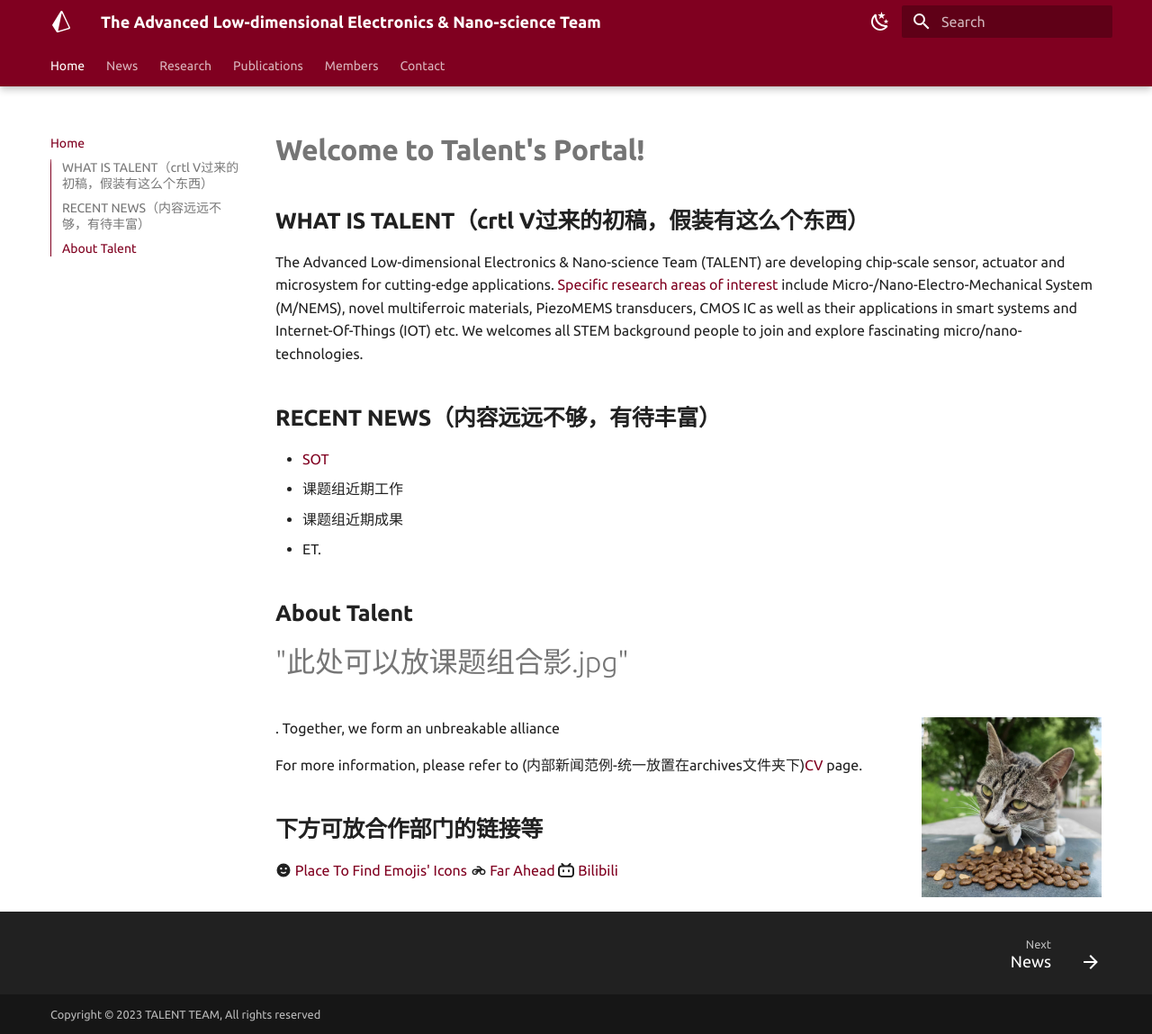
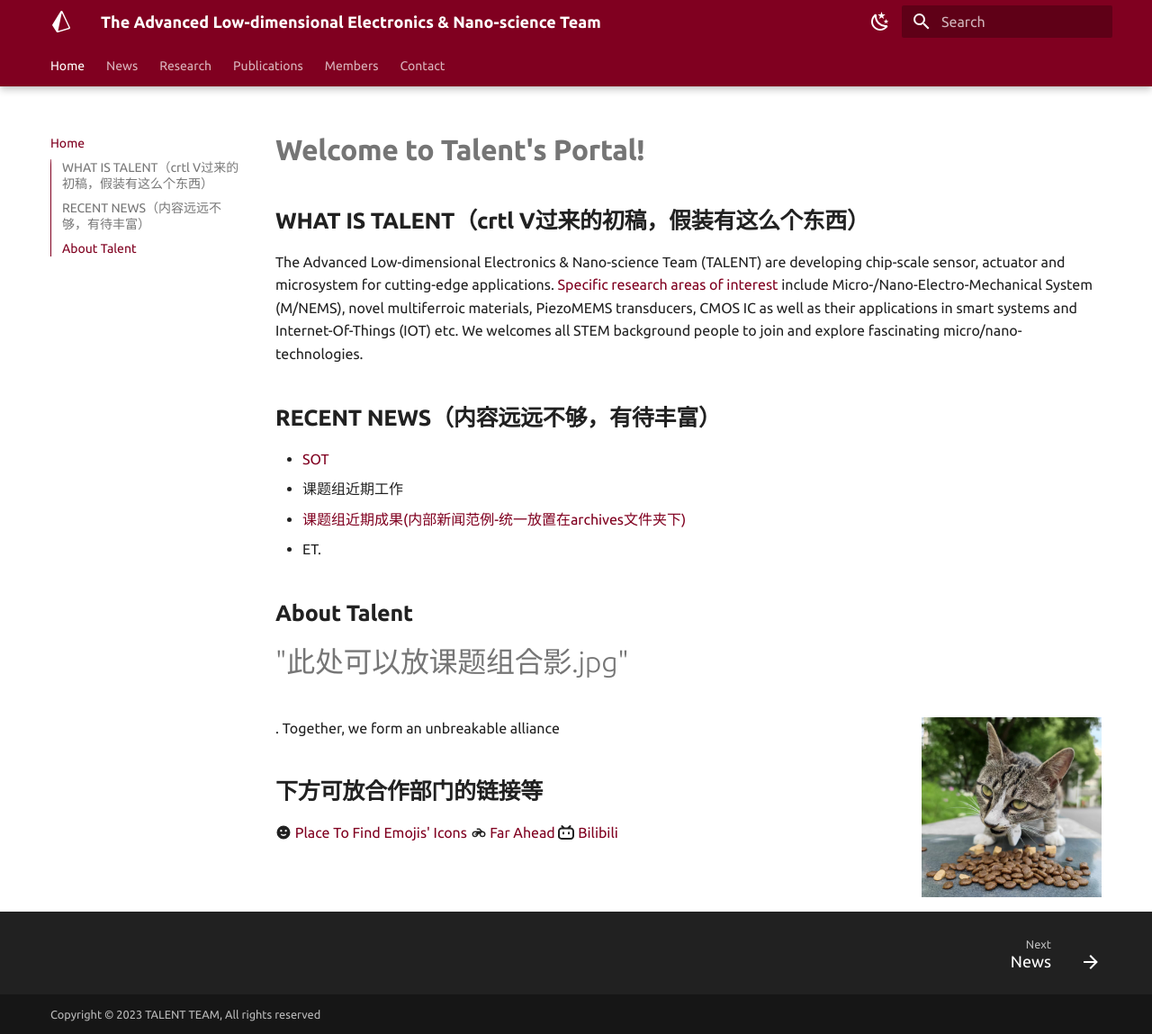
Before and after one commit to LvmIIaO/LvmIIaO.github.io, an MkDocs documentation site: the page built from docs/index.md, in a window 1280 px wide and 1149 px high. Shown: the whole window at 90% size. Built offline with MkDocs 1.6.1 and Material for MkDocs 9.7.7, drawn with Linux system fonts in a browser that asks for light colours; some of the changed lines change nothing that is shown.

Commit message:
小修改
home页改了内部新闻示例链接位置

```diff
--- a/docs/index.md
+++ b/docs/index.md
@@ -12,7 +12,7 @@ The Advanced Low-dimensional Electronics & Nano-science Team (TALENT) are develo
 
 * [SOT](./Research/SOT/SOT.md)
 * 课题组近期工作
-* 课题组近期成果
+* [课题组近期成果(内部新闻范例-统一放置在archives文件夹下)](./Archives/1/1.md)
 * ET.
 
 ## **About Talent**
@@ -21,7 +21,6 @@ The Advanced Low-dimensional Electronics & Nano-science Team (TALENT) are develo
  .
 Together, we form an unbreakable alliance
 
-For more information, please refer to (内部新闻范例-统一放置在archives文件夹下)[CV](./Archives/1/1.md) page.
 
 
 ## **下方可放合作部门的链接等**
```
